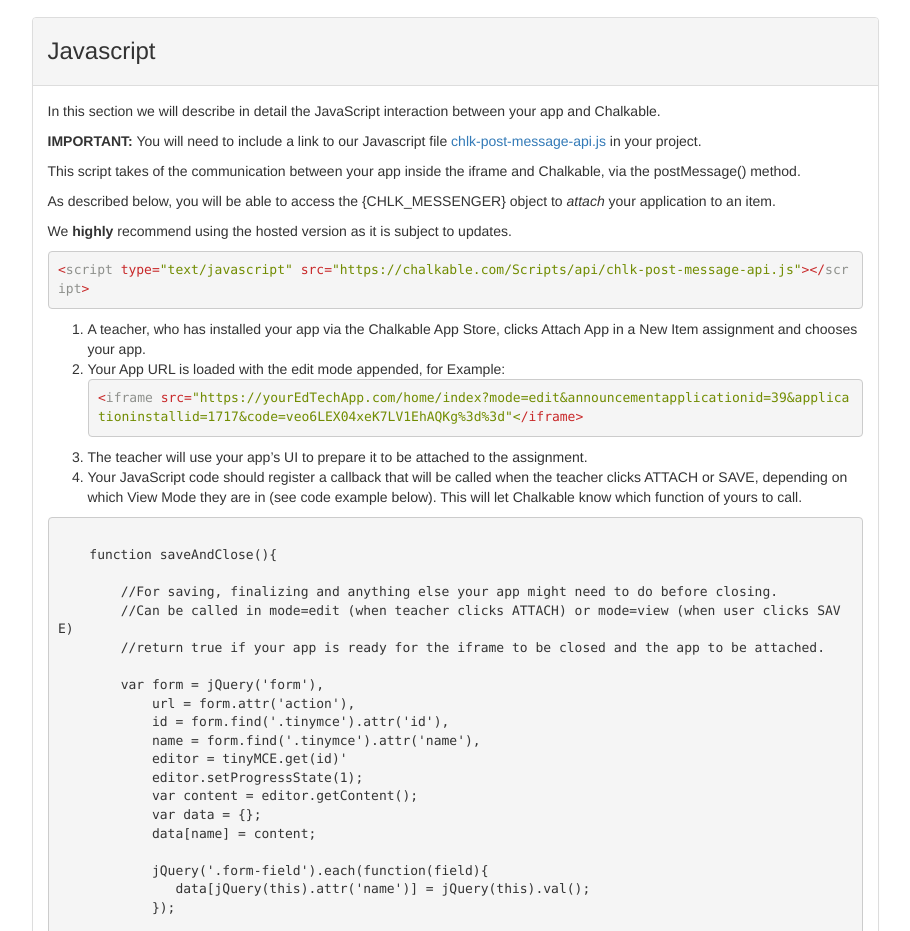
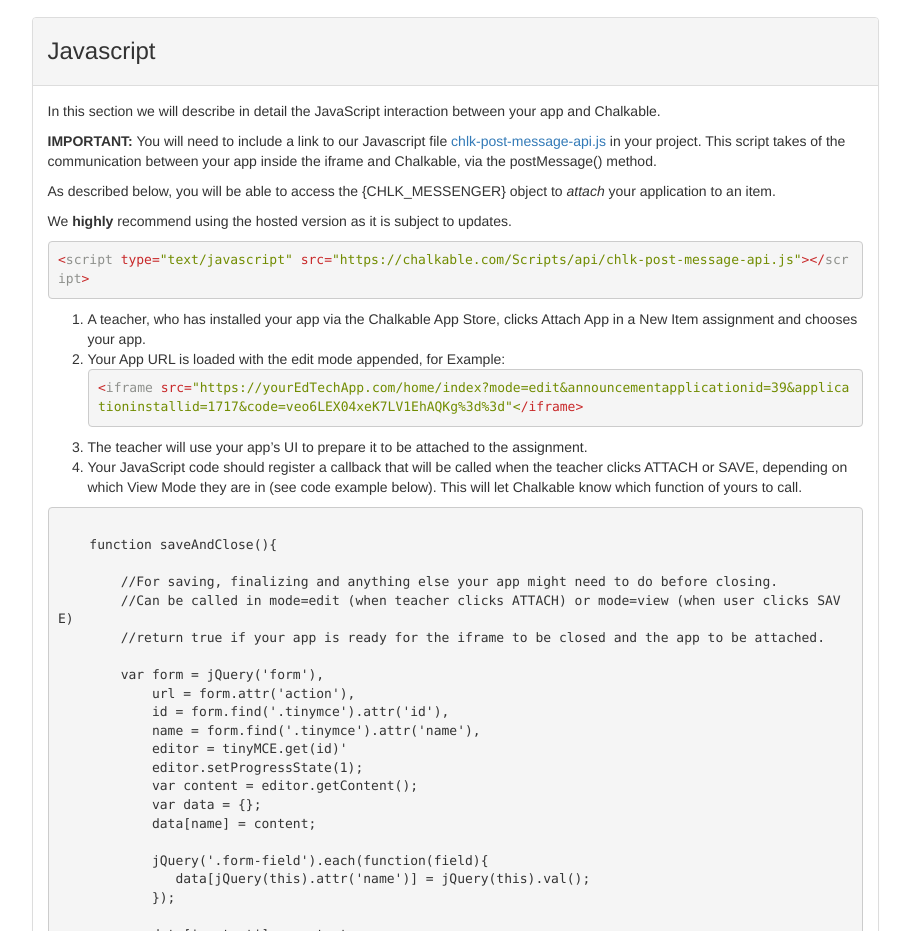
Before and after one commit to jforaker/Chalkable-Developer-Documentation, a plain HTML site: page index.html in a window 1280 px wide. Shown: the part 2862-3793 px from the top of the page, without its empty margins (331-1241 px from the left). Drawn offline with nearby package versions, Linux system fonts and the light colour scheme.

Commit message:
changing name to index

```diff
--- a/api.html
+++ b/index.html
@@ -1230,8 +1230,7 @@ and deeply integrate into the core Chalkable experience. Using the API, your app
    </span>}
 ]
 </code></pre></li></ul></section></div></div></div><div><div class="panel panel-default"><div class="panel-heading"><h3 id="javascript">Javascript&nbsp;<a href="#javascript"><i class="fa fa-link"></i></a></h3></div><div class="panel-body"><p>In this section we will describe in detail the JavaScript interaction between your app and Chalkable.</p>
-<p><strong>IMPORTANT:</strong> You will need to include a link to our Javascript file <a href="https://chalkable.com/Scripts/api/chlk-post-message-api.js">chlk-post-message-api.js</a> in your project.</p>
-<p>This script takes of the communication between your app inside the iframe and Chalkable, via the postMessage() method.</p>
+<p><strong>IMPORTANT:</strong> You will need to include a link to our Javascript file <a href="https://chalkable.com/Scripts/api/chlk-post-message-api.js">chlk-post-message-api.js</a> in your project. This script takes of the communication between your app inside the iframe and Chalkable, via the postMessage() method.</p>
 <p>As described below, you will be able to access the {CHLK_MESSENGER} object to <em>attach</em> your application to an item.</p>
 <p>We <strong>highly</strong> recommend using the hosted version as it is subject to updates.</p>
 <pre><code><span class="hljs-tag">&lt;<span class="hljs-title">script</span> <span class="hljs-attribute">type</span>=<span class="hljs-value">"text/javascript"</span> <span class="hljs-attribute">src</span>=<span class="hljs-value">"https://chalkable.com/Scripts/api/chlk-post-message-api.js"</span>&gt;</span><span class="javascript"></span><span class="hljs-tag">&lt;/<span class="hljs-title">script</span>&gt;</span>
```
